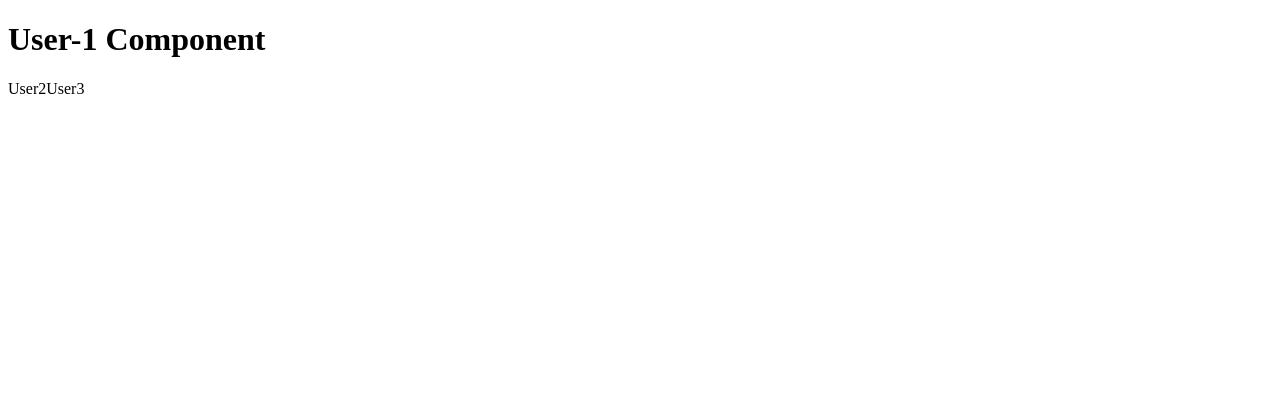
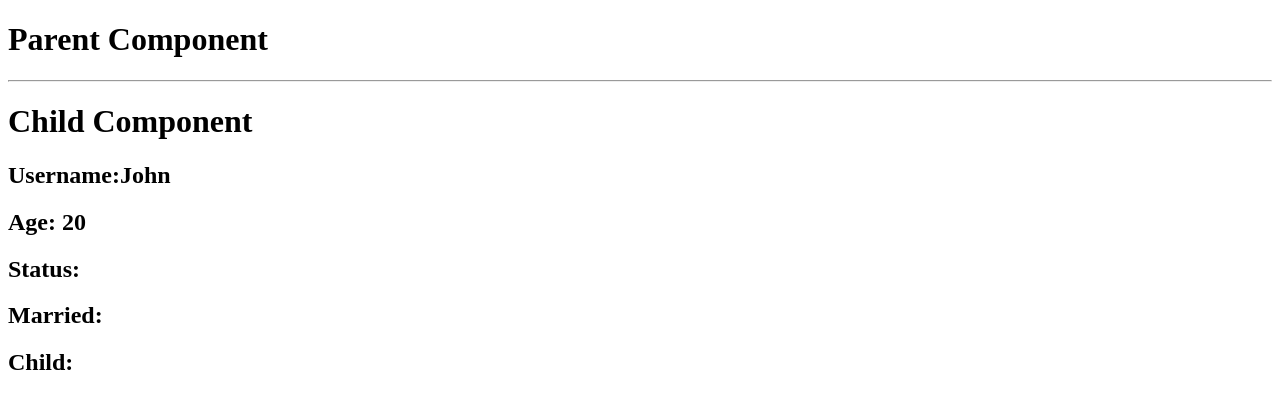
Before and after one commit to CodeCrafterRohit/React-M5, a React (Vite) app in the folder my-first-react-app/: page / in a window 1280 px wide. Shown: the top 408 px of the page. Built offline with nearby package versions, Linux system fonts and the light colour scheme.

Commit message:
Props code added

```diff
--- a/my-first-react-app/src/App.jsx
+++ b/my-first-react-app/src/App.jsx
@@ -8,6 +8,7 @@ import Rule67 from "./JSX/Rule67";
 import User1 from "./Components/User1";
 import User2 from "./Components/User2";
 import User3 from "./Components/User3";
+import Parent from "./Props/Parent";
 
 const App = () => {
   return (
@@ -18,9 +19,10 @@ const App = () => {
       {/* <Rule3/> */}
       {/* <Rule4/> */}
       {/* <Rule67 /> */}
-      <User1 />
+      {/* <User1 />
       <User2 />
-      <User3 />
+      <User3 /> */}
+      <Parent/>
     </>
   );
 };
--- /dev/null
+++ b/my-first-react-app/src/Props/Child.jsx
@@ -0,0 +1,21 @@
+import React from "react";
+
+//! Here, props = Default Parameter
+//* The props default parameter is used to accept all upcoming data coming from parent component to child component in the form of object.
+
+const Child = (props) => {
+  console.log("Props:", props); // Object
+//   console.log(props.username); // John
+  return (
+    <>
+      <h1>Child Component</h1>
+      <h2>Username:{props.username}</h2>
+      <h2>Age: {props.age}</h2>
+      <h2>Status: {props.status}</h2>
+      <h2>Married: {props.isMarried}</h2>
+      <h2>Child: {props.isChild}</h2>
+    </>
+  );
+};
+
+export default Child;
--- /dev/null
+++ b/my-first-react-app/src/Props/Parent.jsx
@@ -0,0 +1,20 @@
+import React from "react";
+import Child from "./Child";
+
+const Parent = () => {
+  return (
+    <>
+      <h1>Parent Component</h1>
+      <hr />
+      <Child
+        username={"John"}
+        age={20}
+        status={true}
+        isMarried={null}
+        isChild={undefined}
+      />
+    </>
+  );
+};
+
+export default Parent;
```
